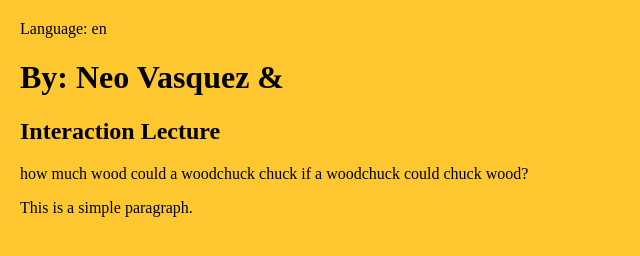
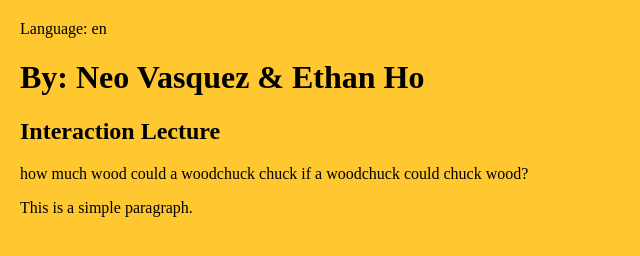
Before and after one commit to hoe006/core_1_interaction_lecture, a plain HTML site: page index.html in a window 1280 px wide. Shown: the whole page, without its empty margins (0-640 px from the left). Drawn offline with Linux system fonts and the light colour scheme.

Commit message:
Added to heading 1

```diff
--- a/index.html
+++ b/index.html
@@ -2,7 +2,7 @@
 Language: en
 <html>
   <head>
-    <h1>By: Neo Vasquez &</h1>
+    <h1>By: Neo Vasquez & Ethan Ho</h1>
     <h2> Interaction Lecture</h2>
     <title>This is the title of the webpage!</title>
     <link rel='stylesheet' href='style.css'>
```
